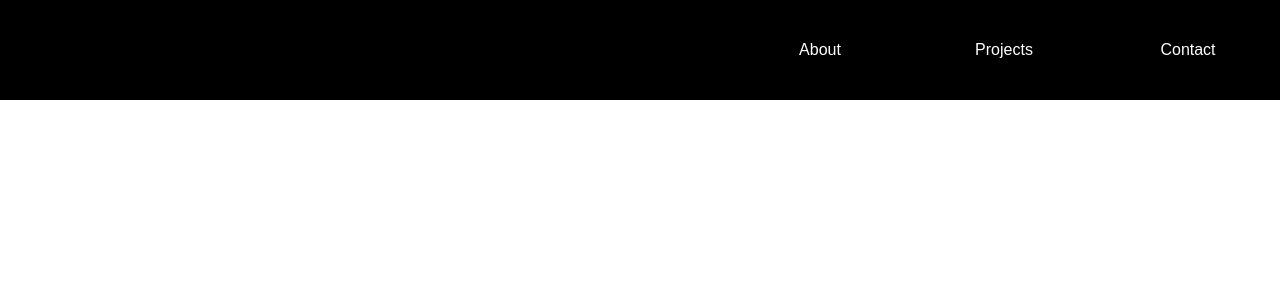
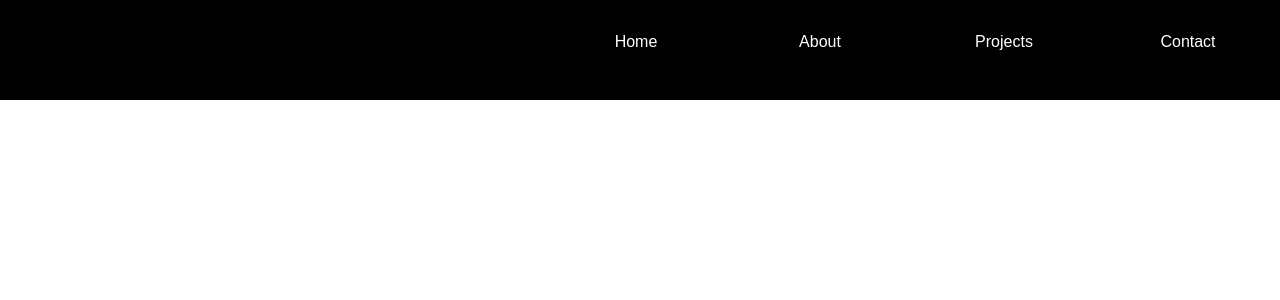
Before and after one commit to shawnmcmahon/portfolio, a React (Create React App) app: page /contact in a window 1280 px wide. Shown: the top 300 px of the page. Built offline with nearby package versions, Linux system fonts and the light colour scheme.

Commit message:
Fix broken NavLink

```diff
--- a/src/Components/App/App.js
+++ b/src/Components/App/App.js
@@ -3,6 +3,7 @@ import Home from '../Home/Home';
 import Projects from '../Projects/Projects';
 import Error from '../Error/Error';
 import React, { useEffect, useState } from 'react';
+import Contact from '../Contact/Contact';
 import { Route, Switch } from 'react-router-dom';
 import './App.css';
 
@@ -26,6 +27,13 @@ const App = () => {
             )}
           />
           <Route
+            exact
+            path='/contact/'
+            render={() => (
+              <Contact />
+            )}
+          />
+          <Route
             path='*'
             render={() => (
               <Error />
--- a/src/Components/Contact/Contact.js
+++ b/src/Components/Contact/Contact.js
@@ -3,6 +3,7 @@ import './Contact.css';
 const Contact = () => {
   return (
     <div>
+      Contact
     </div>
   );
 }
--- a/src/Components/Header/Header.js
+++ b/src/Components/Header/Header.js
@@ -1,4 +1,5 @@
 import './Header.css';
+import Contact from '../Contact/Contact';
 import { Link }  from 'react-router-dom';
 
 const Header = () => {
@@ -6,12 +7,15 @@ const Header = () => {
     <header className="header">
       <nav className="nav">
         <div className="button-container">
-          <Link to="/about/" />
-           <button className="nav-button">About</button>
-          <Link to="/projects/" />
-           <button className="nav-button">Projects</button>
-          <Link to="/contact/" />
-          <button className="nav-button">Contact</button>
+          <Link to="/">
+            <button className="nav-button">Home</button>
+          </Link>
+          <Link to="/about/" >
+           <button className="nav-button">About</button></Link>
+          <Link to="/projects/" >
+           <button className="nav-button">Projects</button></Link>
+          <Link to="/contact/">
+          <button className="nav-button">Contact</button></Link>
         </div>
       </nav>
     </header>
```
